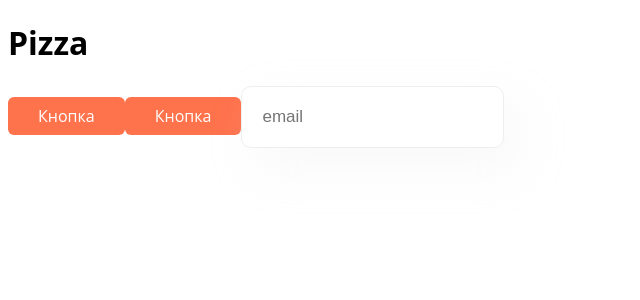
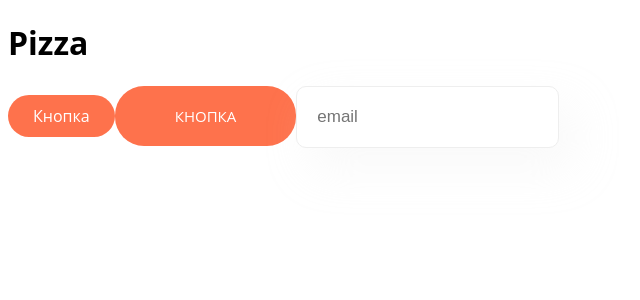
Before and after one commit to Devslother/Pizza, a React (Vite) app: page / in a window 1280 px wide. Shown: the top 300 px of the page, without its empty margins (0-640 px from the left). Built offline with nearby package versions, Linux system fonts and the light colour scheme.

Commit message:
styles button

```diff
--- a/src/components/Button/Button.module.css
+++ b/src/components/Button/Button.module.css
@@ -1,12 +1,23 @@
 .button {
-	border-radius: 6px;
+	border-radius: 29px;
 	border: none;
-	padding: 8px 30px;
-	font-size: 16px;
 	font-family: inherit;
+	font-style: normal;
+	font-weight: 400;
 	cursor: pointer;
 	transition: background 0.25s;
 	color: var(--white-color);
+}
+
+.small {
+	padding: 10px 25px;
+	font-size: 16px;
+}
+
+.big {
+	padding: 20px 60px;
+	font-size: 15px;
+	text-transform: uppercase;
 }
 
 .accent {
```
